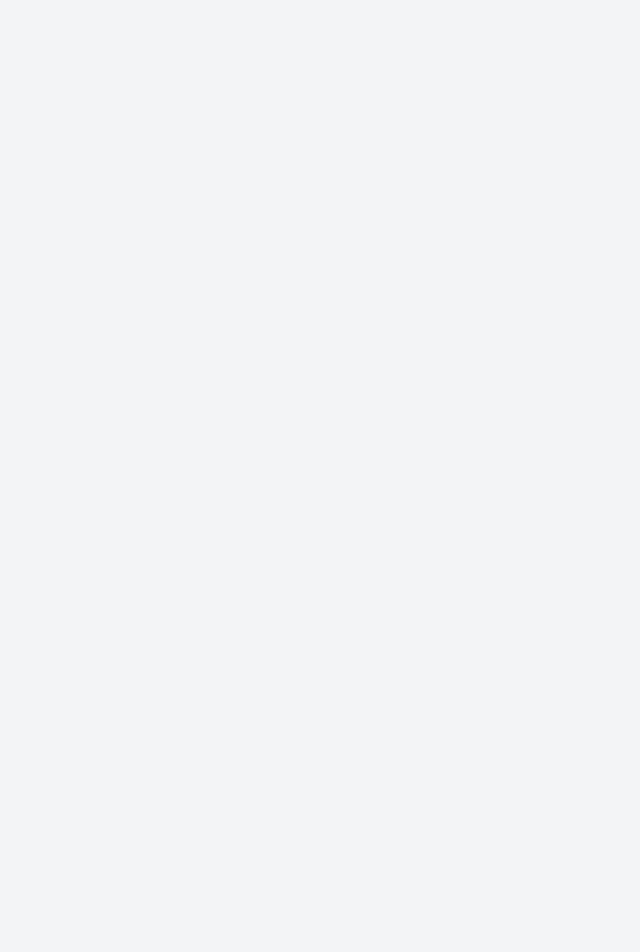
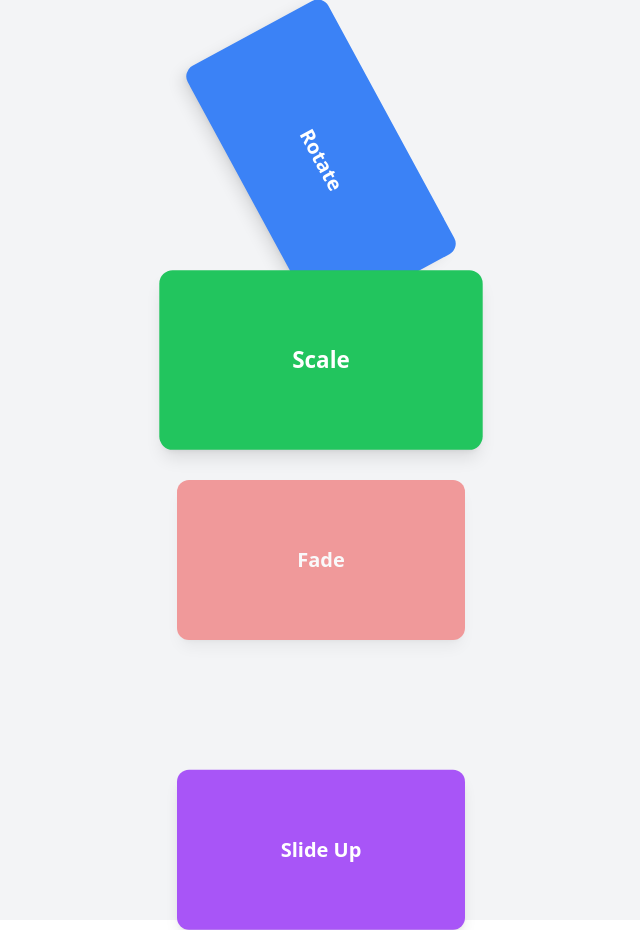
Before and after one commit to Cabdinasir64/Frame_Motion, a React (Vite) app: page / in a window 1280 px wide. Shown: the top 952 px of the page, without its empty margins (319-959 px from the left). After the commit the page ends 930 px from the top, so only its background shows below. Built offline with nearby package versions, Linux system fonts and the light colour scheme.

Commit message:
i added another file of animation 22 framer motion

```diff
--- a/src/App.jsx
+++ b/src/App.jsx
@@ -1,9 +1,9 @@
-import Animation21 from './Components/animation21'
+import Animation22 from './Components/animation22'
 function App() {
 
   return (
     <>
-      <Animation21 />
+      <Animation22 />
 
     </>
   )
--- /dev/null
+++ b/src/Components/animation22.jsx
@@ -0,0 +1,50 @@
+import { useRef } from "react";
+import { motion, useScroll, useTransform } from "framer-motion";
+
+export default function ScrollCards() {
+  const containerRef = useRef(null);
+  const { scrollYProgress } = useScroll({
+    target: containerRef,
+    offset: ["start end", "end start"],
+  });
+
+  const rotate = useTransform(scrollYProgress, [0, 1], [0, 120]);
+  const scale = useTransform(scrollYProgress, [0, 1], [0.2, 2]);
+  const opacity = useTransform(scrollYProgress, [0, 1], [0, 1]);
+  const y = useTransform(scrollYProgress, [0, 1], [500, -300]);
+
+  return (
+    <div
+      ref={containerRef}
+      className="min-h-screen flex flex-col items-center justify-center space-y-10 py-20 bg-gray-100"
+    >
+      <motion.div
+        style={{ rotate }}
+        className="w-72 h-40 bg-blue-500 text-white flex items-center justify-center rounded-xl shadow-lg text-xl font-semibold"
+      >
+        Rotate
+      </motion.div>
+
+      <motion.div
+        style={{ scale }}
+        className="w-72 h-40 bg-green-500 text-white flex items-center justify-center rounded-xl shadow-lg text-xl font-semibold"
+      >
+        Scale
+      </motion.div>
+
+      <motion.div
+        style={{ opacity }}
+        className="w-72 h-40 bg-red-500 text-white flex items-center justify-center rounded-xl shadow-lg text-xl font-semibold"
+      >
+        Fade
+      </motion.div>
+
+      <motion.div
+        style={{ y }}
+        className="w-72 h-40 bg-purple-500 text-white flex items-center justify-center rounded-xl shadow-lg text-xl font-semibold"
+      >
+        Slide Up
+      </motion.div>
+    </div>
+  );
+}
```
